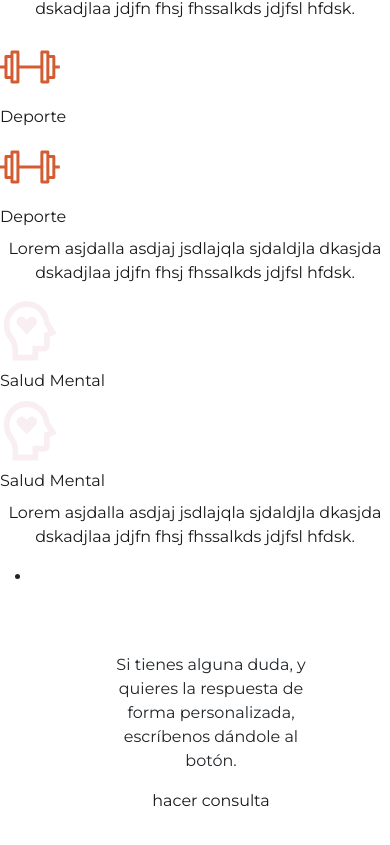
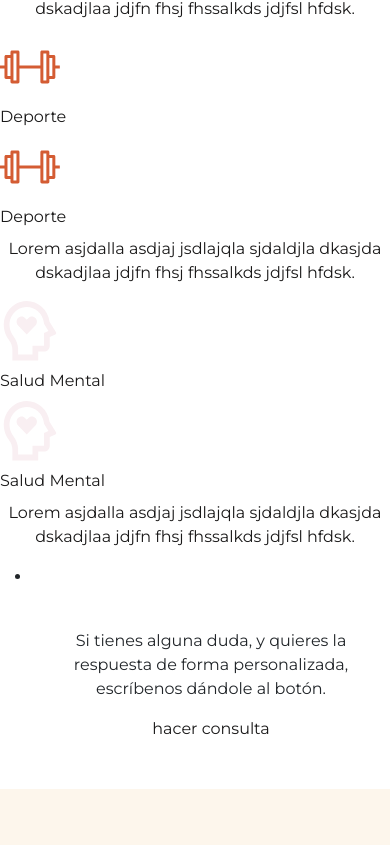
Before and after one commit to aleswebgit/Deploy-Habit-Front-End, a React (Create React App) app: page / in a window 390 px wide. Shown: the part 774-1619 px from the top of the page. After the commit the page ends 1563 px from the top, so only its background shows below. Built offline with nearby package versions, Linux system fonts and the light colour scheme.

Commit message:
fixed Hacer consulta button break when mobile width

```diff
--- a/src/Components/Inquiry.jsx
+++ b/src/Components/Inquiry.jsx
@@ -4,18 +4,16 @@ const Inquiry = () => {
       <li className='bg-[#E57A56] text-center lg:rounded-t-3xl pb-4'>
         <div className='lg:w-[500px] lg:h-[700px] lg:mb-[-600px] lg:hover:mb-[-300px] duration-300'>
           <p className='text-white text-3xl pt-10 font-extrabold'>HACER CONSULTA</p>
-          <div className='bg-[#F8D1B4] lg:mt-20 mx-4 p-5 rounded-3xl text-center space-y-4'>
+          <div className='bg-[#F8D1B4] lg:mt-20 mx-3 p-4 rounded-3xl text-center space-y-4'>
             <p className='text-lg text-[#BC4E2A]'>
                 Si tienes alguna duda, y quieres la respuesta de forma personalizada,
                 escríbenos dándole al botón.
             </p>
-            <div>
-              <a
-                href="mailto:yourwebsolutions3000@gmail.com?subject=Consulta web Habits+"
-                className='bg-white rounded-3xl text-xl font-bold py-1 px-12 text-[#BC4E2A]'>
+            <a
+              href="mailto:yourwebsolutions3000@gmail.com?subject=Consulta web Habits+"
+              className='bg-white rounded-3xl text-xl font-bold py-1 px-12 text-[#BC4E2A]'>
                 hacer consulta
-              </a>
-            </div>
+            </a>
           </div>
         </div>
       </li>
```
